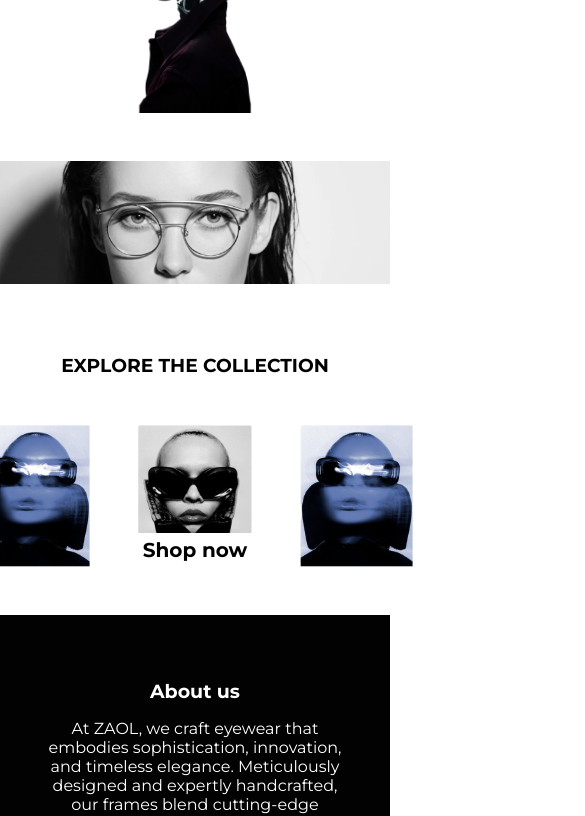
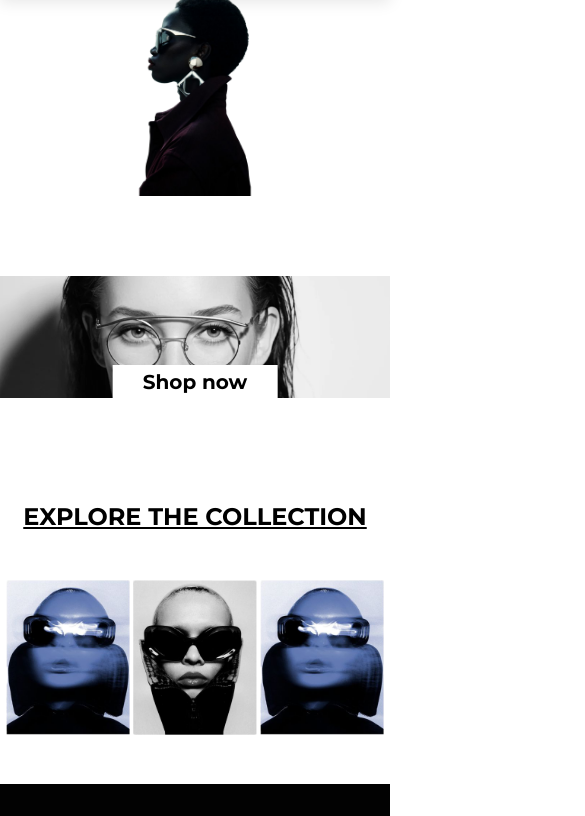
Before and after one commit to front-end-fundamentals-2025/fef-project-group-34, a plain HTML site: page index.html in a window 390 px wide. Shown: the part 167-983 px from the top of the page, 585 px wide, since content can reach past the window. Drawn offline with nearby package versions, Linux system fonts and the light colour scheme.

Commit message:
Maria+Layla
Starting Responsiveness

```diff
--- a/css/main.css
+++ b/css/main.css
@@ -127,16 +127,11 @@ footer {
   font-size: 20px;
   background-color: rgb(255, 255, 255) ;
   border: transparent;
-
-
-  /* box-shadow: 0 0 30px rgba(255, 255, 255, 0.5); */
-
 }
 
 a,button{
 cursor:pointer ;
 }
-
 
 img {
   width: 36%;
@@ -149,8 +144,8 @@ img {
 
 .second-image{
   width: 100%;
-  margin-top: 3rem;
-  margin-bottom: 3rem;
+  margin-top: 5rem;
+  margin-bottom: 5rem;
 }
 
 /* second image home page*/
@@ -164,24 +159,21 @@ img {
   padding-top: 1rem;
 }
 
-#explore_text{
-  text-align: center;
-  margin-bottom: 2rem;
-
-}
-
-#explore_text:hover{
-  text-decoration: underline;
-
-}
-
-
 .home2-grid img {
   width: 29%;
   height: 100;
   display: block;
   margin-bottom: 3rem;
 }
+
+#explore_text{
+  text-align: center;
+  margin-bottom: 3rem;
+  text-decoration: underline;
+
+}
+
+
 
 
 /*PRODUCT PAGE*/
@@ -437,7 +429,6 @@ form label {
 #cart-menu {
   position: fixed;
   top: 0;
-
   width: 300px;
   height: 100vh;
   background: white;
@@ -597,3 +588,57 @@ form label {
   padding: 2rem;
   color: #666;
 }
+
+
+@media (max-width: 1024px){
+.navbar ul{
+  flex-direction: column;
+}
+/*Blue & Black photos*/
+.home2-grid{
+  column-gap: 0.2rem;
+  padding: 0.1rem;
+
+}
+.home2-grid img{
+  width: 32%;
+}
+
+#home_button{
+position: absolute;
+top: 65%;
+left: 50%;
+transform: translate(-50%,-50%);
+padding: 5px;
+padding-left: 30px;
+padding-right: 30px;
+font-weight: bold;
+font-size: 20px;
+background-color: rgb(255, 255, 255) ;
+border: transparent;
+}
+}
+
+@media (max-width: 375px){
+  #home_button{
+  top: 85%;
+  left: 50%;
+  transform: translate(-50%,-50%);
+}
+/*Main banner image*/
+#main-img {
+  display: flex;
+  justify-content: center;
+}
+img{
+  width: 100%;
+}
+
+.second-image{
+  width: 100%;
+  margin-top: 3rem;
+  margin-bottom: 3rem;
+}
+
+
+}
--- a/index.html
+++ b/index.html
@@ -72,7 +72,7 @@
     <section class="home2-container">
         <div id="explore_text">
             <a href="product.html">
-            <h3>EXPLORE THE COLLECTION </h3>
+            <h2>EXPLORE THE COLLECTION </h2>
         </a>
         </div>
         <div class="home2-grid">
```
